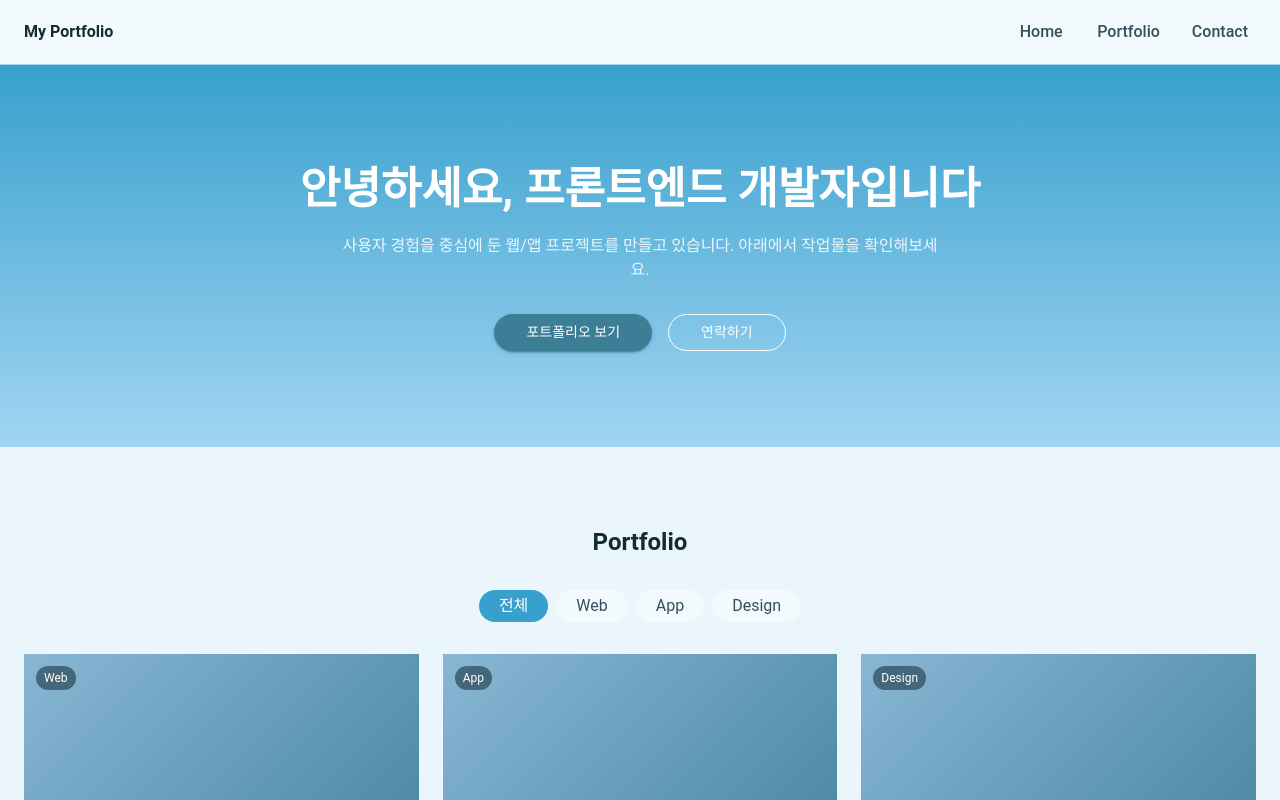
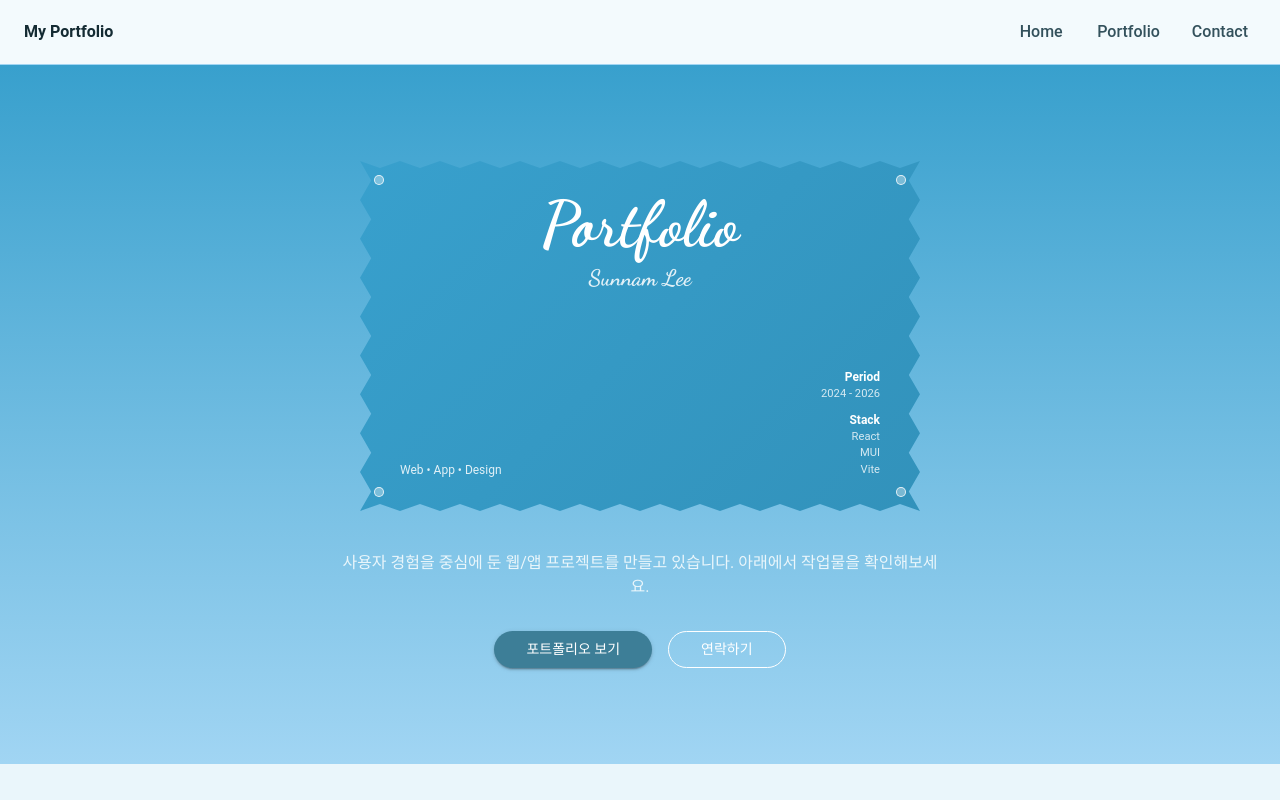
Before and after one commit to LEESUNNAM/AIVIBE, a React (Vite) app in the folder lecture1/my_project/: page / in a window 1280 px wide. Shown: the top 800 px of the page. Built offline with nearby package versions, Linux system fonts and the light colour scheme; a web font is replaced by a local one.

Commit message:
lecture1/my_project: Behance 표지 레퍼런스 기반 StampCard로 Hero 리디자인, 레퍼런스 캡쳐 이미지 추가

```diff
--- a/lecture1/my_project/package.json
+++ b/lecture1/my_project/package.json
@@ -12,6 +12,7 @@
   "dependencies": {
     "@emotion/react": "^11.14.0",
     "@emotion/styled": "^11.14.1",
+    "@fontsource/dancing-script": "^5.2.8",
     "@fontsource/roboto": "^5.2.10",
     "@mui/icons-material": "^9.1.1",
     "@mui/material": "^9.1.1",
--- a/lecture1/my_project/src/components/landing/Hero.jsx
+++ b/lecture1/my_project/src/components/landing/Hero.jsx
@@ -1,6 +1,8 @@
 import Box from '@mui/material/Box';
 import Typography from '@mui/material/Typography';
 import Button from '@mui/material/Button';
+import StampCard from '../ui/StampCard';
+import { categories } from '../../utils/portfolioData';
 
 /**
  * Hero 컴포넌트
@@ -21,22 +23,21 @@ function Hero() {
         textAlign: 'center',
       }}
     >
-      <Typography
-        variant="h1"
-        sx={{
-          fontSize: { xs: '2rem', md: '2.75rem' },
-          color: '#FFFFFF',
-          mb: 2,
-        }}
-      >
-        안녕하세요, 프론트엔드 개발자입니다
-      </Typography>
+      <StampCard
+        title="Portfolio"
+        signature="Sunnam Lee"
+        tags={categories.filter((category) => category !== '전체')}
+        periodInfo={{ label: 'Period', value: '2024 - 2026' }}
+        stackInfo={{ label: 'Stack', values: ['React', 'MUI', 'Vite'] }}
+      />
+
       <Typography
         variant="subtitle1"
         sx={{
           color: '#EAF6FB',
           maxWidth: 600,
           mx: 'auto',
+          mt: 5,
           mb: 4,
         }}
       >
--- /dev/null
+++ b/lecture1/my_project/src/components/ui/StampCard.jsx
@@ -0,0 +1,154 @@
+import Box from '@mui/material/Box';
+import Typography from '@mui/material/Typography';
+
+function generateStampClipPath({ pointsX = 14, pointsY = 9, depth = 2 } = {}) {
+  const points = [];
+  const stepX = 100 / (pointsX * 2);
+  const stepY = 100 / (pointsY * 2);
+
+  for (let i = 0; i <= pointsX * 2; i += 1) {
+    const x = i * stepX;
+    const y = i % 2 === 0 ? 0 : depth;
+    points.push(`${x}% ${y}%`);
+  }
+  for (let i = 1; i <= pointsY * 2; i += 1) {
+    const y = i * stepY;
+    const x = i % 2 === 0 ? 100 : 100 - depth;
+    points.push(`${x}% ${y}%`);
+  }
+  for (let i = 1; i <= pointsX * 2; i += 1) {
+    const x = 100 - i * stepX;
+    const y = i % 2 === 0 ? 100 : 100 - depth;
+    points.push(`${x}% ${y}%`);
+  }
+  for (let i = 1; i < pointsY * 2; i += 1) {
+    const y = 100 - i * stepY;
+    const x = i % 2 === 0 ? 0 : depth;
+    points.push(`${x}% ${y}%`);
+  }
+
+  return `polygon(${points.join(', ')})`;
+}
+
+const stampClipPath = generateStampClipPath();
+
+const cornerDotSx = {
+  position: 'absolute',
+  width: 10,
+  height: 10,
+  borderRadius: '50%',
+  border: '1.5px solid rgba(255,255,255,0.8)',
+  bgcolor: 'rgba(255,255,255,0.35)',
+};
+
+/**
+ * StampCard 컴포넌트
+ *
+ * Props:
+ * @param {string} title - 카드 중앙 상단에 표시할 필기체 타이틀 [Required]
+ * @param {string} signature - 타이틀 아래 서명 스타일 텍스트 [Required]
+ * @param {Array<string>} tags - 좌측 하단에 표시할 태그 목록 [Optional, 기본값: []]
+ * @param {{label: string, value: string}} periodInfo - 우측 하단 첫 번째 메타 정보 [Required]
+ * @param {{label: string, values: Array<string>}} stackInfo - 우측 하단 두 번째 메타 정보 [Required]
+ *
+ * Example usage:
+ * <StampCard title="Portfolio" signature="Sunnam Lee" tags={['Web', 'App']} periodInfo={{ label: 'Period', value: '2023-2026' }} stackInfo={{ label: 'Stack', values: ['React', 'MUI'] }} />
+ */
+function StampCard({ title, signature, tags = [], periodInfo, stackInfo }) {
+  return (
+    <Box
+      sx={{
+        position: 'relative',
+        width: '100%',
+        maxWidth: 560,
+        aspectRatio: '1.6',
+        mx: 'auto',
+        clipPath: stampClipPath,
+        background: 'linear-gradient(135deg, #38A0CD 0%, #3292BB 100%)',
+        boxShadow: '0 20px 40px rgba(20, 43, 51, 0.25)',
+        px: { xs: 3, md: 5 },
+        py: { xs: 3, md: 4 },
+        display: 'flex',
+        flexDirection: 'column',
+        justifyContent: 'space-between',
+      }}
+    >
+      <Box sx={{ position: 'absolute', top: 14, left: 14, ...cornerDotSx }} />
+      <Box sx={{ position: 'absolute', top: 14, right: 14, ...cornerDotSx }} />
+      <Box sx={{ position: 'absolute', bottom: 14, left: 14, ...cornerDotSx }} />
+      <Box sx={{ position: 'absolute', bottom: 14, right: 14, ...cornerDotSx }} />
+
+      <Box>
+        <Typography
+          sx={{
+            fontFamily: '"Dancing Script", cursive',
+            fontWeight: 700,
+            fontSize: { xs: '2.75rem', md: '4rem' },
+            lineHeight: 1,
+            color: '#FFFFFF',
+          }}
+        >
+          {title}
+        </Typography>
+        <Typography
+          sx={{
+            fontFamily: '"Dancing Script", cursive',
+            fontWeight: 500,
+            fontSize: { xs: '1.1rem', md: '1.4rem' },
+            color: 'rgba(255,255,255,0.85)',
+            mt: 0.5,
+          }}
+        >
+          {signature}
+        </Typography>
+      </Box>
+
+      <Box sx={{ display: 'flex', justifyContent: 'space-between', alignItems: 'flex-end' }}>
+        {tags.length > 0 && (
+          <Typography
+            sx={{
+              fontSize: { xs: '0.7rem', md: '0.75rem' },
+              color: 'rgba(255,255,255,0.85)',
+            }}
+          >
+            {tags.join(' • ')}
+          </Typography>
+        )}
+
+        <Box sx={{ textAlign: 'right' }}>
+          {periodInfo && (
+            <Box sx={{ mb: 1 }}>
+              <Typography
+                sx={{ fontSize: '0.75rem', fontWeight: 600, color: '#FFFFFF' }}
+              >
+                {periodInfo.label}
+              </Typography>
+              <Typography sx={{ fontSize: '0.7rem', color: 'rgba(255,255,255,0.8)' }}>
+                {periodInfo.value}
+              </Typography>
+            </Box>
+          )}
+          {stackInfo && (
+            <Box>
+              <Typography
+                sx={{ fontSize: '0.75rem', fontWeight: 600, color: '#FFFFFF' }}
+              >
+                {stackInfo.label}
+              </Typography>
+              {stackInfo.values.map((value) => (
+                <Typography
+                  key={value}
+                  sx={{ fontSize: '0.7rem', color: 'rgba(255,255,255,0.8)' }}
+                >
+                  {value}
+                </Typography>
+              ))}
+            </Box>
+          )}
+        </Box>
+      </Box>
+    </Box>
+  );
+}
+
+export default StampCard;
--- a/lecture1/my_project/src/main.jsx
+++ b/lecture1/my_project/src/main.jsx
@@ -3,6 +3,7 @@ import { createRoot } from 'react-dom/client'
 import { ThemeProvider } from '@mui/material/styles'
 import CssBaseline from '@mui/material/CssBaseline'
 import 'pretendard/dist/web/static/pretendard.css'
+import '@fontsource/dancing-script/700.css'
 import './index.css'
 import App from './App.jsx'
 import theme from './theme.js'
```
Also changed, not shown: 2 other files (tests, documents, lock files or other folders).
